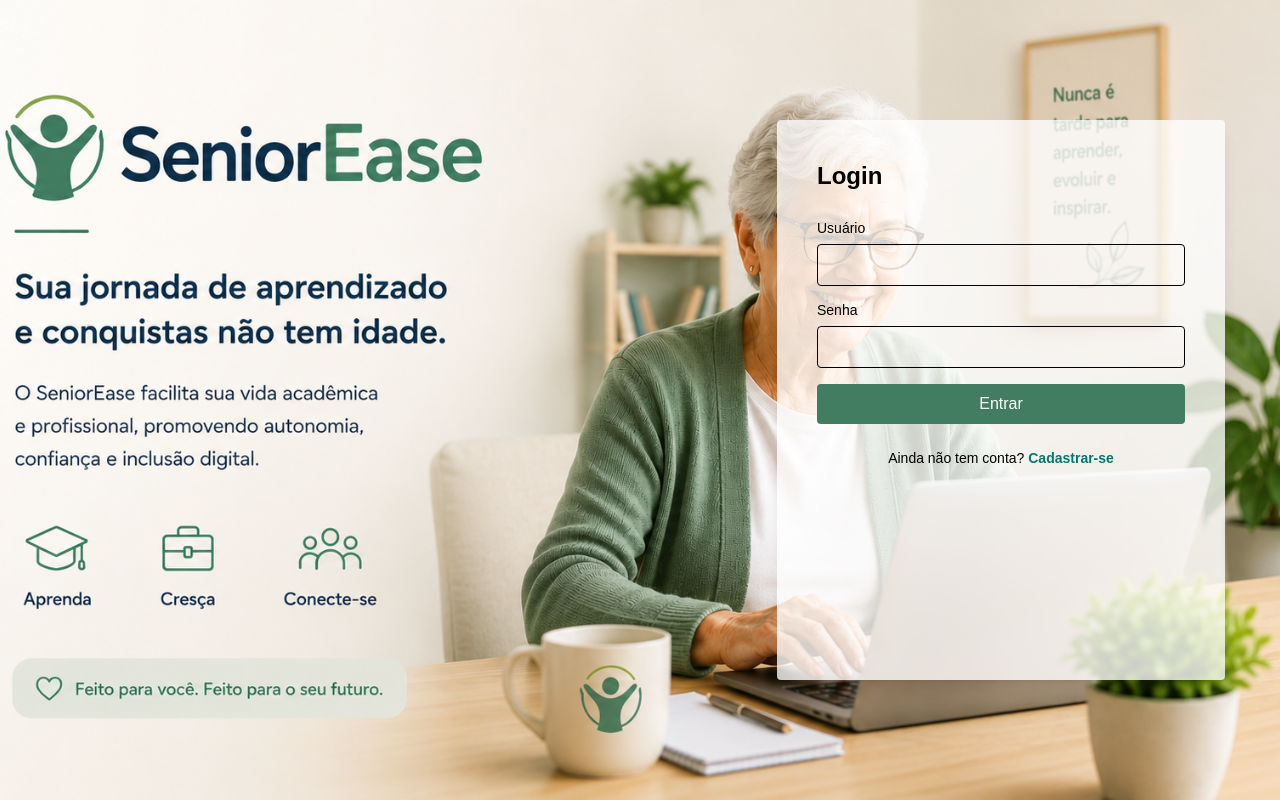
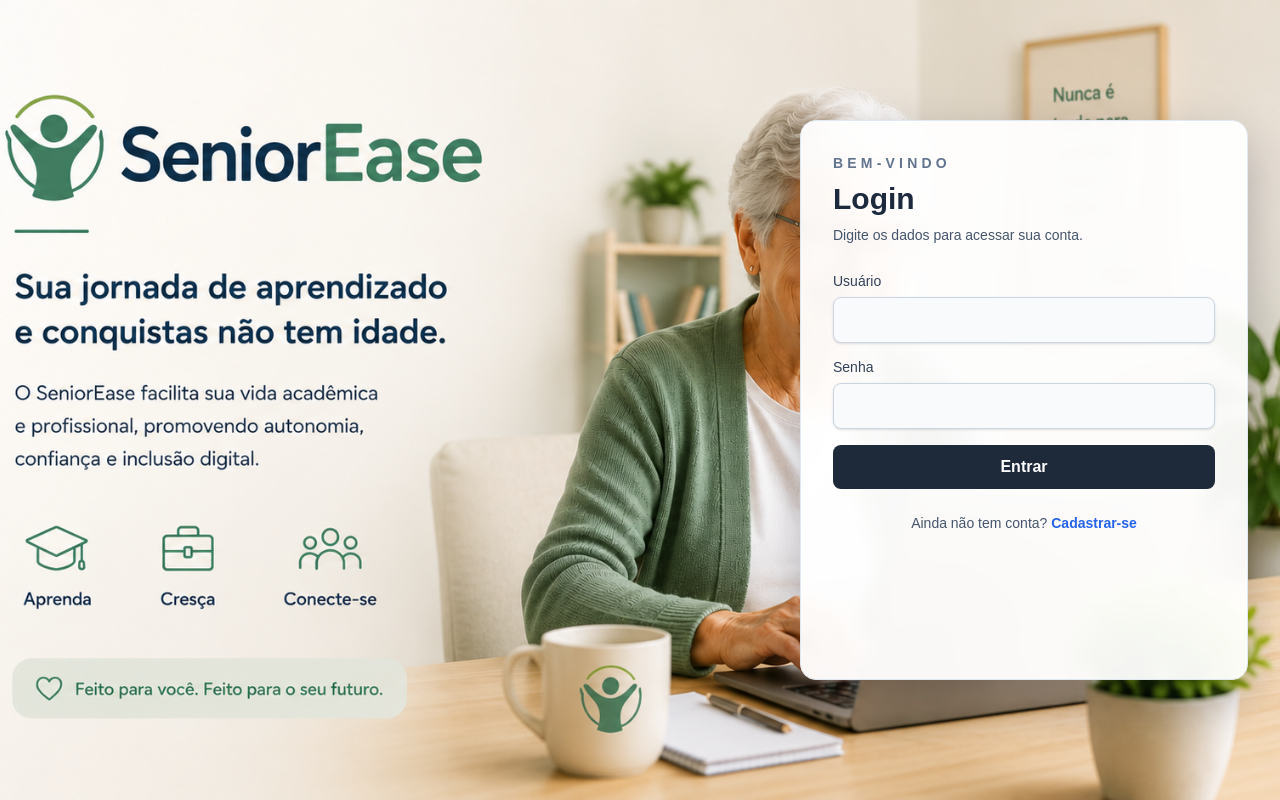
Before and after one commit to Excalibur757/Tech-Challenge-5, a Next.js app: page /login in a window 1280 px wide. Built offline with nearby package versions, Linux system fonts and the light colour scheme.

Commit message:
alteração da paleta de cores da tela de login

```diff
--- a/app/login/page.tsx
+++ b/app/login/page.tsx
@@ -41,72 +41,82 @@ export default function LoginPage() {
 
   return (
     <div
-      className="min-h-screen flex items-center justify-end px-8 bg-login"
+      className="min-h-screen flex items-center justify-center px-4 py-8 bg-login sm:px-6 lg:justify-end lg:px-8"
       style={{
-        backgroundColor: '#f5f5f5',
-        paddingRight: 55,
+        backgroundColor: '#0f172a',
+        backgroundImage: "linear-gradient(135deg, rgba(15, 23, 42, 0.88), rgba(30, 41, 59, 0.92)), url('/capa-Login.png')",
+        backgroundSize: 'cover',
+        backgroundPosition: 'center',
+        backgroundRepeat: 'no-repeat',
       }}
     >
       <form
         onSubmit={isRegisterMode ? handleRegister : handleSubmit}
-        className="relative w-full max-w-md rounded bg-white p-10 shadow-lg"
-        style={{ minHeight: '560px', backgroundColor: '#ffffffc7' }}
+        className="relative w-full max-w-md rounded-2xl border border-slate-200 bg-white/95 p-8 shadow-[0_20px_50px_rgba(2,6,23,0.25)] backdrop-blur-sm"
+        style={{ minHeight: '560px' }}
       >
-        <h2 className="mb-6 text-2xl font-semibold" style={{ color: 'black' }}>
-          {isRegisterMode ? 'Cadastro' : 'Login'}
-        </h2>
+        <div className="mb-6">
+          <p className="text-sm font-semibold uppercase tracking-[0.3em] text-slate-500">
+            Bem-vindo
+          </p>
+          <h2 className="mt-2 text-3xl font-semibold text-slate-800">
+            {isRegisterMode ? 'Cadastro' : 'Login'}
+          </h2>
+          <p className="mt-2 text-sm text-slate-600">
+            Digite os dados para {isRegisterMode ? 'cadastrar-se' : 'acessar sua conta'}.
+          </p>
+        </div>
 
         {isRegisterMode && (
-          <label className="block mb-3" style={{ color: 'black' }}>
+          <label className="mb-3 block text-slate-700">
             <span className="text-sm">Nome completo</span>
             <input
               type="text"
               value={fullName}
               onChange={(e) => setFullName(e.target.value)}
               required
-              className="mt-1 block w-full rounded border px-3 py-2"
+              className="mt-1 block w-full rounded-lg border border-slate-300 bg-slate-50 px-3 py-2.5 text-slate-800 shadow-sm outline-none transition focus:border-slate-500 focus:bg-white focus:ring-2 focus:ring-slate-200"
             />
           </label>
         )}
 
-        <label className="block mb-3" style={{ color: 'black' }}>
+        <label className="mb-3 block text-slate-700">
           <span className="text-sm">Usuário</span>
           <input
             type="text"
             value={username}
             onChange={(e) => setUsername(e.target.value)}
             required
-            className="mt-1 block w-full rounded border px-3 py-2"
+            className="mt-1 block w-full rounded-lg border border-slate-300 bg-slate-50 px-3 py-2.5 text-slate-800 shadow-sm outline-none transition focus:border-slate-500 focus:bg-white focus:ring-2 focus:ring-slate-200"
           />
         </label>
 
-        <label className="block mb-4" style={{ color: 'black' }}>
+        <label className="mb-4 block text-slate-700">
           <span className="text-sm">Senha</span>
           <input
             type="password"
             value={password}
             onChange={(e) => setPassword(e.target.value)}
             required
-            className="mt-1 block w-full rounded border px-3 py-2"
+            className="mt-1 block w-full rounded-lg border border-slate-300 bg-slate-50 px-3 py-2.5 text-slate-800 shadow-sm outline-none transition focus:border-slate-500 focus:bg-white focus:ring-2 focus:ring-slate-200"
           />
         </label>
 
         <button
           type="submit"
-          className="w-full rounded bg-foreground px-4 py-2 text-background"
-          style={{ backgroundColor: '#427c61', color: 'white', cursor: 'pointer' }}
+          className="w-full rounded-lg bg-[#1e2939] px-4 py-2.5 font-semibold text-white transition hover:bg-[#0f172a]"
         >
           {isRegisterMode ? 'Cadastrar-se' : 'Entrar'}
         </button>
 
-        <div className="mt-6 text-sm text-center" style={{ color: 'black' }}>
+        <div className="mt-6 text-center text-sm text-slate-600">
           {isRegisterMode ? (
             <>
               Já tem conta?{' '}
               <button
                 type="button"
                 onClick={() => setMode('login')}
-                className="font-semibold text-teal-700 hover:text-teal-900"
+                className="font-semibold text-[#2563eb] transition hover:text-[#1d4ed8]"
               >
                 Entrar
               </button>
@@ -117,7 +127,7 @@ export default function LoginPage() {
               <button
                 type="button"
                 onClick={() => setMode('register')}
-                className="font-semibold text-teal-700 hover:text-teal-900"
+                className="font-semibold text-[#2563eb] transition hover:text-[#1d4ed8]"
               >
                 Cadastrar-se
               </button>
```
